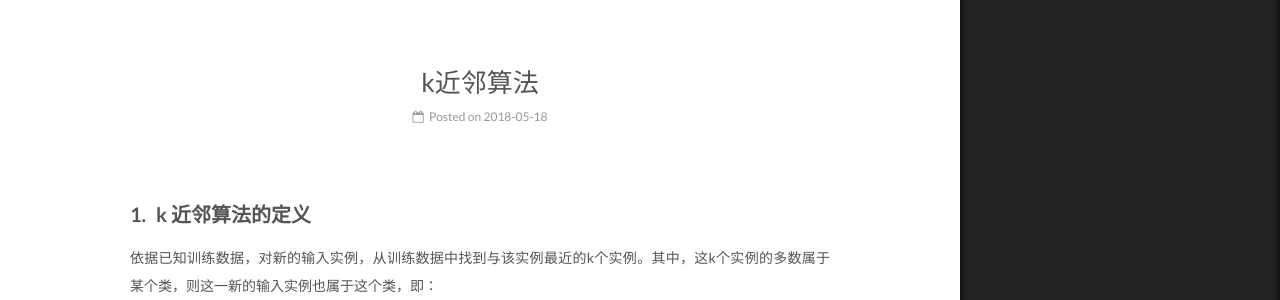
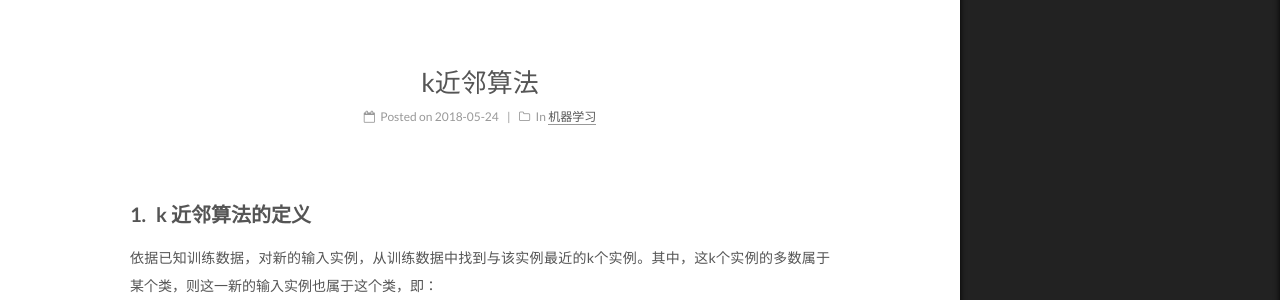
Before and after one commit to 10B-B11/10B-B11.github.io, a Jekyll site: the page built from _posts/2018-05-18-第03章k近邻算法.md, in a window 1280 px wide. Shown: the part 360-660 px from the top of the page. Built offline with Jekyll 4.4.1, drawn with Linux system fonts in a browser that asks for light colours; formulas are drawn with MathJax 3.

Commit message:
Update 2018-05-18-第03章k近邻算法.md

```diff
--- a/_posts/2018-05-18-第03章k近邻算法.md
+++ b/_posts/2018-05-18-第03章k近邻算法.md
@@ -1,11 +1,9 @@
 ---
 title: k近邻算法
 description:
-categories:
-
-tags:
-- machine learning
-- note
+categories: 机器学习
+date: 2018-05-24
+tags: [machine learning, note]
 ---
 ## 1.&ensp;k 近邻算法的定义
 依据已知训练数据，对新的输入实例，从训练数据中找到与该实例最近的k个实例。其中，这k个实例的多数属于某个类，则这一新的输入实例也属于这个类，即：
```
